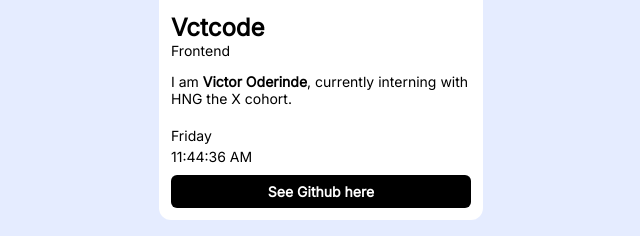
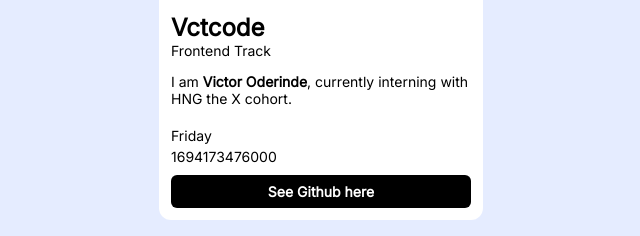
Before and after one commit to Vctcode/stageOne, a plain HTML site: page index.html in a window 1280 px wide. Shown: the part 378-614 px from the top of the page, 319-959 px from the left. Drawn offline with Linux system fonts and the light colour scheme.

Commit message:
chore: change time format to ms

```diff
--- a/index.html
+++ b/index.html
@@ -23,7 +23,7 @@
 
         <div class="slack-name">Vctcode</div>
 
-        <p data-testid="myTrack">Frontend</p>
+        <p data-testid="myTrack">Frontend Track</p>
 
         <p class="bio">I am <b>Victor Oderinde</b>, currently interning with HNG the X cohort.</p>
 
--- a/index.js
+++ b/index.js
@@ -6,18 +6,7 @@ document.addEventListener("DOMContentLoaded", () => {
     // Get the current UTC date and time
     const currentUTCDate = new Date(currentDate.toISOString());
 
-    const hours = currentUTCDate.getUTCHours();
-    const minutes = currentUTCDate.getUTCMinutes();
-    const seconds = currentUTCDate.getUTCSeconds();
-
-    const timeFormat = hours >= 12 ? "PM" : "AM";
-    const hours12 = hours % 12 || 12;
-    const minutesFormatted = minutes < 10 ? `0${minutes}` : minutes;
-    const secondsFormatted = seconds < 10 ? `0${seconds}` : seconds;
-
-    const time = `${hours12}:${minutesFormatted}:${secondsFormatted} ${timeFormat}`;
-
-    // Get the day of the week (0 = Sunday, 1 = Monday, ..., 6 = Saturday)
+    const time = new Date().getTime();
     const dayOfWeek = currentDate.getUTCDay();
 
     const daysOfWeek = [
@@ -37,5 +26,5 @@ document.addEventListener("DOMContentLoaded", () => {
   updateDateTime();
 
   // Update the date and time every second (1000 milliseconds)
-  setInterval(updateDateTime, 1000);
+  setInterval(updateDateTime, 100);
 });
```
Also changed, not shown: 1 other file.
